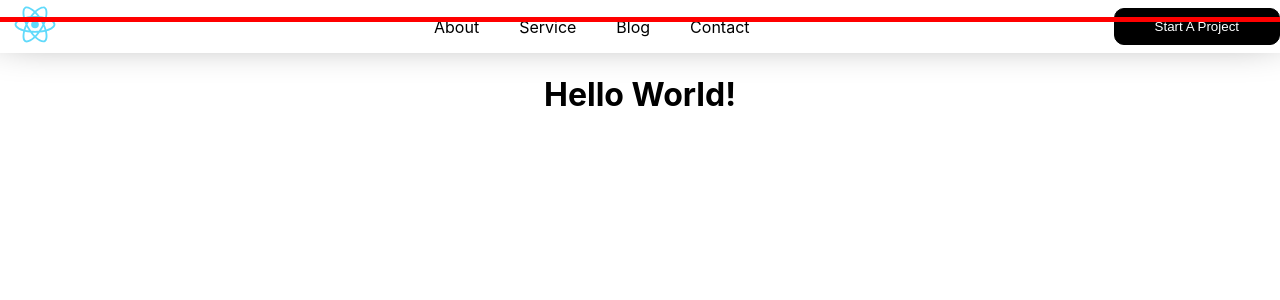
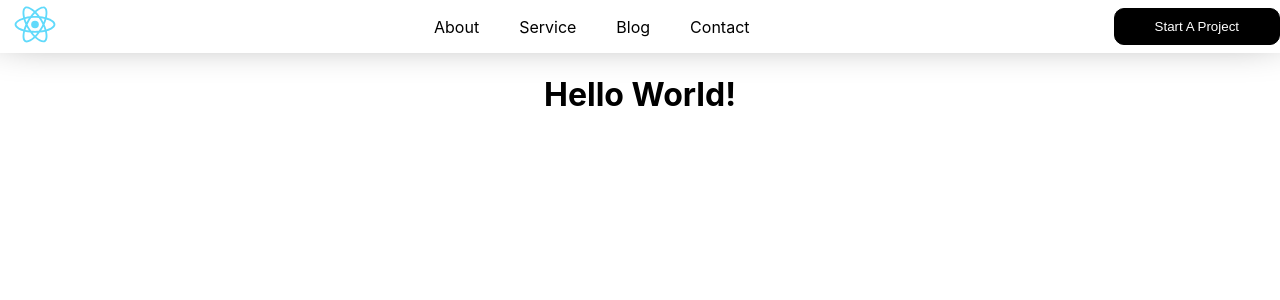
Before and after one commit to Adekoye-Adewale/my-react-web, a React (Create React App) app: page / in a window 1280 px wide. Shown: the top 300 px of the page. Built offline with nearby package versions, Linux system fonts and the light colour scheme.

Commit message:
animated hover nav bar css

```diff
--- a/src/App.css
+++ b/src/App.css
@@ -1,38 +1,3 @@
 .App {
   text-align: center;
 }
-
-.App-logo {
-  height: 40vmin;
-  pointer-events: none;
-}
-
-@media (prefers-reduced-motion: no-preference) {
-  .App-logo {
-    animation: App-logo-spin infinite 20s linear;
-  }
-}
-
-.App-header {
-  background-color: #282c34;
-  min-height: 100vh;
-  display: flex;
-  flex-direction: column;
-  align-items: center;
-  justify-content: center;
-  font-size: calc(10px + 2vmin);
-  color: white;
-}
-
-.App-link {
-  color: #61dafb;
-}
-
-@keyframes App-logo-spin {
-  from {
-    transform: rotate(0deg);
-  }
-  to {
-    transform: rotate(360deg);
-  }
-}
--- a/src/Menu.css
+++ b/src/Menu.css
@@ -1,4 +1,5 @@
 div>span {
+    position: relative;
     padding: 0px 20px;
     cursor: pointer;
 }
@@ -8,7 +9,33 @@ div>span::after {
     width: 100%;
     position: absolute;
     left: 0;
+    bottom: 0;
     background-color: red;
-    height: 5px;
+    height: 2px;
+    transform: scaleX(0);
+    transform-origin: right;
+    transition: transform 250ms ease-out;
+}
 
+div>span::before {
+    content: "";
+    width: 100%;
+    position: absolute;
+    top: 0;
+    left: 0;
+    background-color: red;
+    height: 2px;
+    transform: scaleX(0);
+    transform-origin: left;
+    transition: transform 250ms ease-out;
 }
+
+div>span:hover::after {
+    transform: scaleX(1);
+    transform-origin: left;
+}
+
+div>span:hover::before {
+    transform: scaleX(1);
+    transform-origin: right;
+}
```
